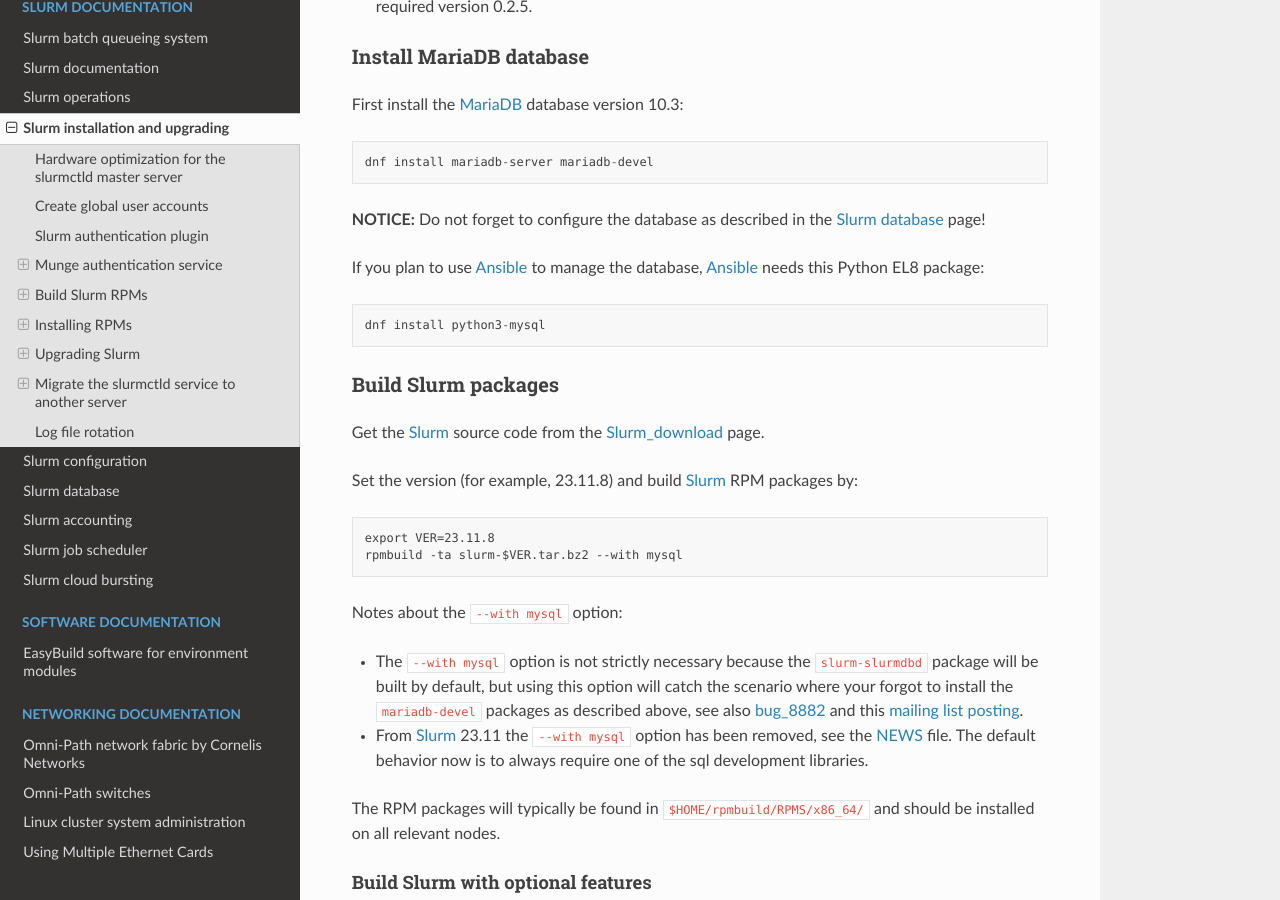
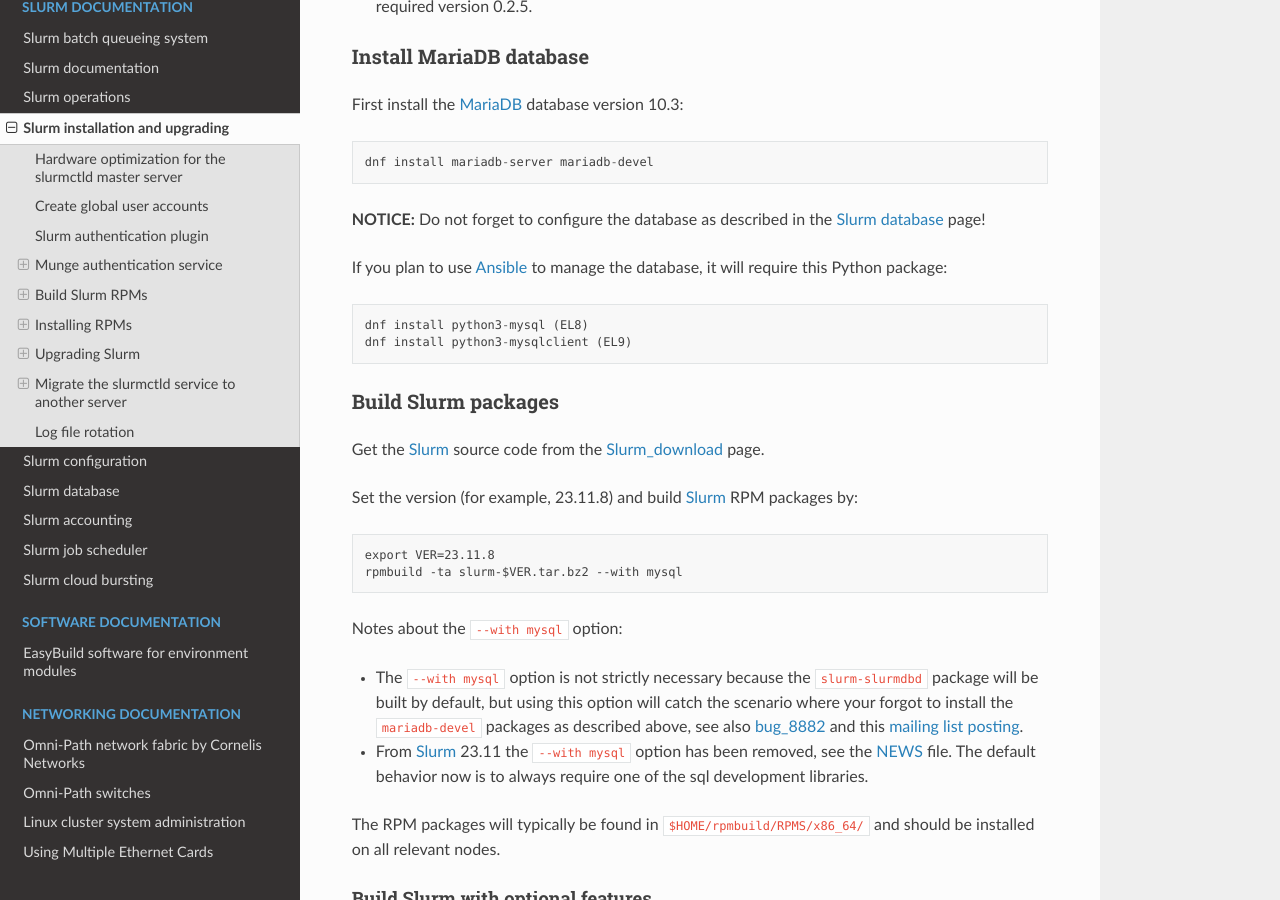
Before and after one commit to OleHolmNielsen/Niflheim_system, a Sphinx documentation site: the page built from docs/Slurm_installation.rst, in a window 1280 px wide and 900 px high, scrolled down 6773 px. Built offline with Sphinx 7.4.7 and the Read the Docs theme 2.0.0, drawn with Linux system fonts in a browser that asks for light colours.

Commit message:
Added python3-mysqlclient package

```diff
--- a/docs/Slurm_installation.rst
+++ b/docs/Slurm_installation.rst
@@ -317,9 +317,10 @@
 
 **NOTICE:** Do not forget to configure the database as described in the :ref:`Slurm_database` page!
 
-If you plan to use Ansible_ to manage the database, Ansible_ needs this Python EL8 package::
+If you plan to use Ansible_ to manage the database, it will require this Python package::
 
-  dnf install python3-mysql
+  dnf install python3-mysql (EL8)
+  dnf install python3-mysqlclient (EL9)
 
 .. _Ansible: https://www.ansible.com/
 
```
